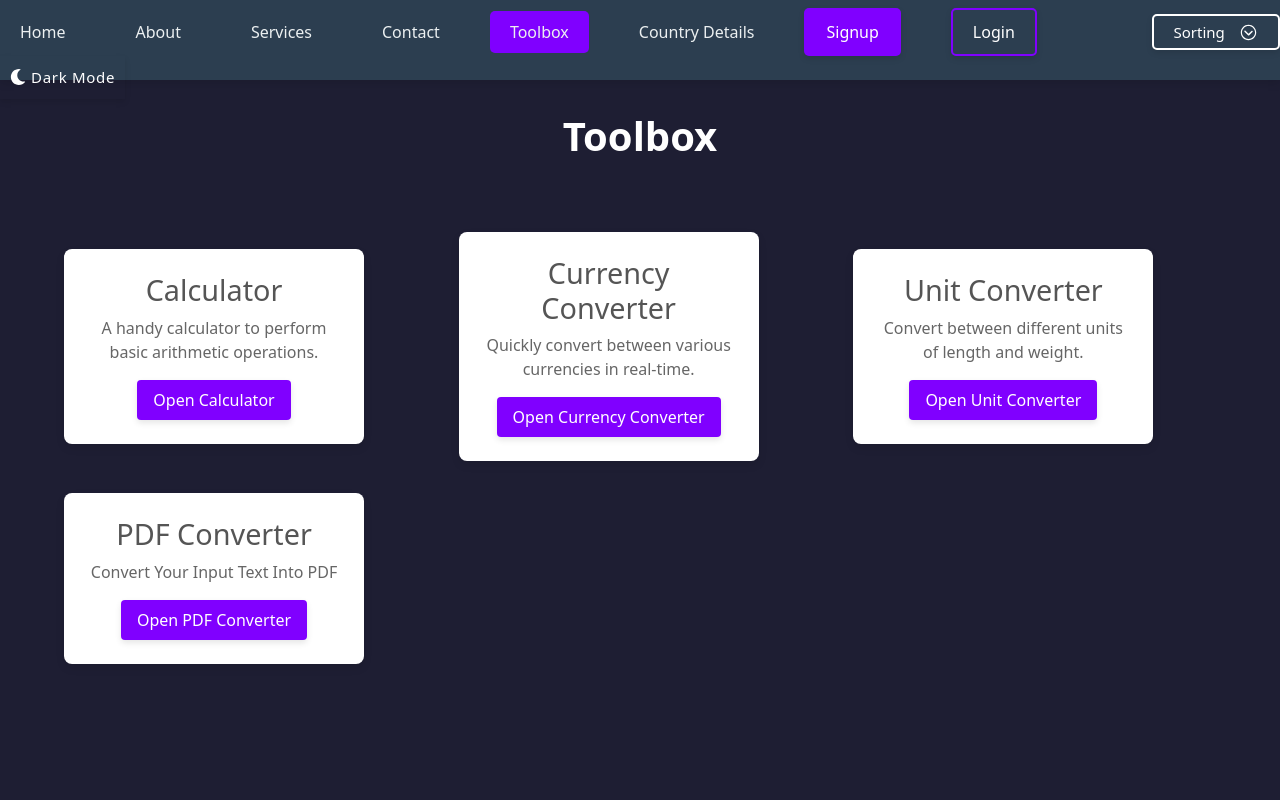
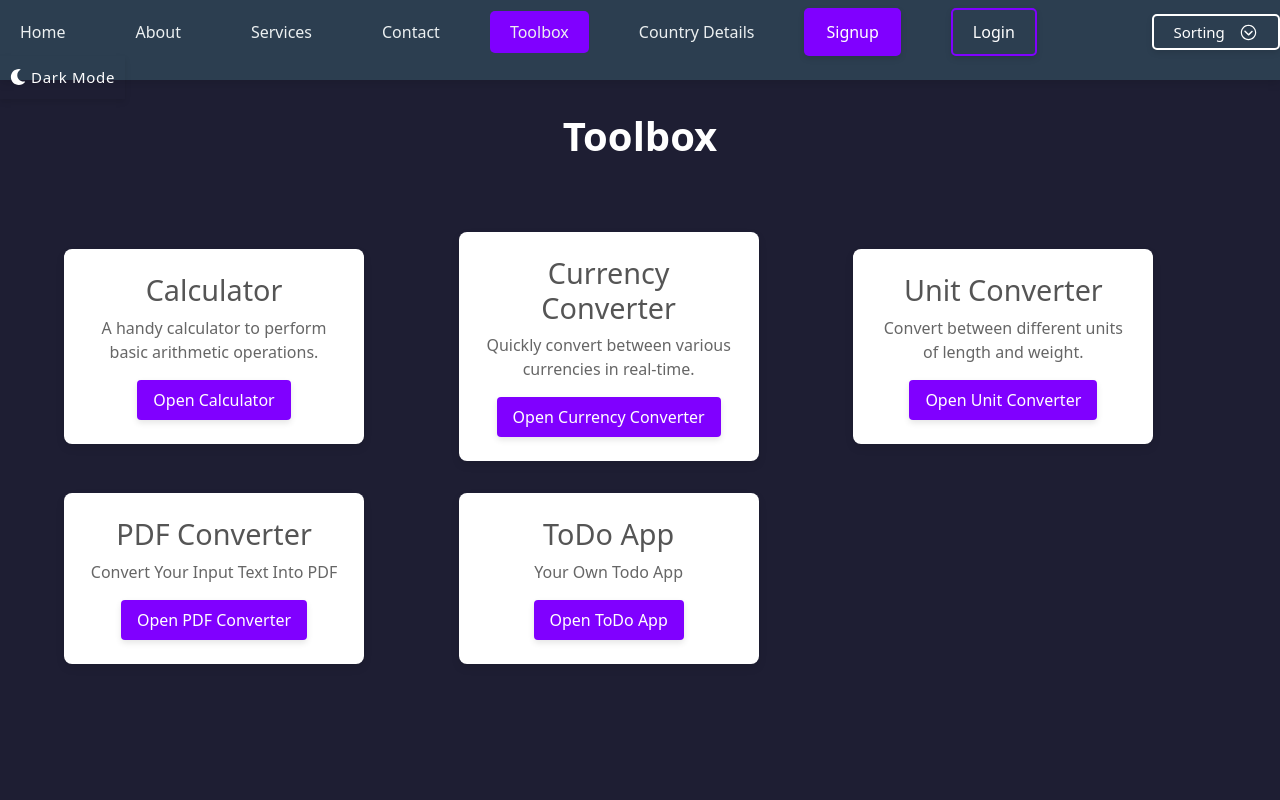
Before and after one commit to codenest20/react-fun-website, a React (Vite) app: page /toolbox in a window 1280 px wide. Shown: the top 800 px of the page. Built offline with nearby package versions, Linux system fonts and the light colour scheme.

Commit message:
Todo app is now available in toolbox page

```diff
--- a/src/Toolbox/Toolbox.jsx
+++ b/src/Toolbox/Toolbox.jsx
@@ -40,6 +40,15 @@ export default function Toolbox() {
           btnName="Open PDF Converter"
           clickBtn={() => navigate("/pdf-converter")}
         />
+
+        <ToolboxContainer
+          title="ToDo App"
+          desc="Your Own Todo App"
+          btnName="Open ToDo App"
+          clickBtn={() => navigate("/todo")}
+        />
+
+
       </div>
     </div>
   );
```
